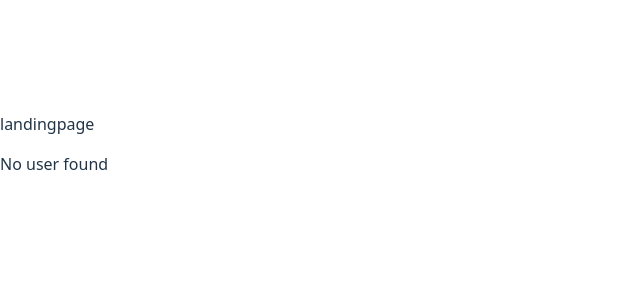
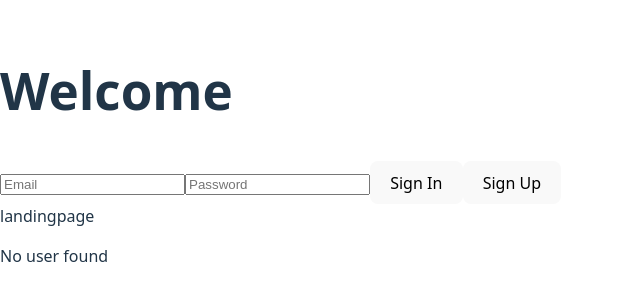
Before and after one commit to m4tchka/make-a-claim, a React (Vite) app in the folder frontend/: page / in a window 1280 px wide. Shown: the part 248-548 px from the top of the page, without its empty margins (0-640 px from the left). Built offline with nearby package versions, Linux system fonts and the light colour scheme; no server answers.

Commit message:
add working auth to landing page

```diff
--- a/frontend/src/components/LandingPage/LandingPage.jsx
+++ b/frontend/src/components/LandingPage/LandingPage.jsx
@@ -1,19 +1,92 @@
 import "./LandingPage.css";
-import { auth } from "../../firebase.js";
+import { auth } from "../../Firebase.js";
 import { useState } from "react";
 import { Link } from "react-router";
+import {
+  signInWithEmailAndPassword,
+  createUserWithEmailAndPassword,
+} from "firebase/auth";
 
 export default function LandingPage() {
   const [isLoggedIn, setIsLoggedIn] = useState(auth.currentUser ? true : false);
+  const [emailInput, setEmailInput] = useState("");
+  const [passwordInput, setPasswordInput] = useState("");
+
+  async function signIn() {
+    await signInWithEmailAndPassword(auth, emailInput, passwordInput)
+      .then((userCredential) => {
+        // Signed in successfully
+        const user = userCredential.user;
+        console.log("Signed in as:", user.email);
+      })
+      .then(() => {
+        setIsLoggedIn(true);
+      })
+      .catch((error) => {
+        console.error("Sign in error:", error.message);
+      });
+  }
+  async function signUp() {
+    await createUserWithEmailAndPassword(auth, emailInput, passwordInput)
+      .then((userCredential) => {
+        // Signed up successfully
+        const user = userCredential.user;
+        console.log("Signed up as:", user.email);
+      })
+      .catch((error) => {
+        console.error("Sign up error:", error.message);
+      });
+  }
+
   return (
     <>
+      <section>
+        <h1>Welcome</h1>
+        <input
+          type="email"
+          id="email"
+          placeholder="Email"
+          onChange={(e) => {
+            setEmailInput(e.target.value);
+          }}
+          value={emailInput}
+        ></input>
+        <input
+          type="password"
+          id="password"
+          placeholder="Password"
+          onChange={(e) => {
+            setPasswordInput(e.target.value);
+          }}
+          value={passwordInput}
+        ></input>
+        <button
+          onClick={() => {
+            signIn();
+          }}
+        >
+          Sign In
+        </button>
+        <button
+          onClick={() => {
+            signUp();
+          }}
+        >
+          Sign Up
+        </button>
+
         <div>landingpage</div>
         {isLoggedIn && (
           <Link to="/dashboard">
             <button>Dashboard</button>
           </Link>
         )}
-      {isLoggedIn ? <p>User: {auth.currentUser.uid}</p> : <p>No user found</p>}
+        {isLoggedIn ? (
+          <p>User: {auth.currentUser.uid}</p>
+        ) : (
+          <p>No user found</p>
+        )}
+      </section>
     </>
   );
 }
```
Lines whose indentation alone changed are shown as unchanged.
